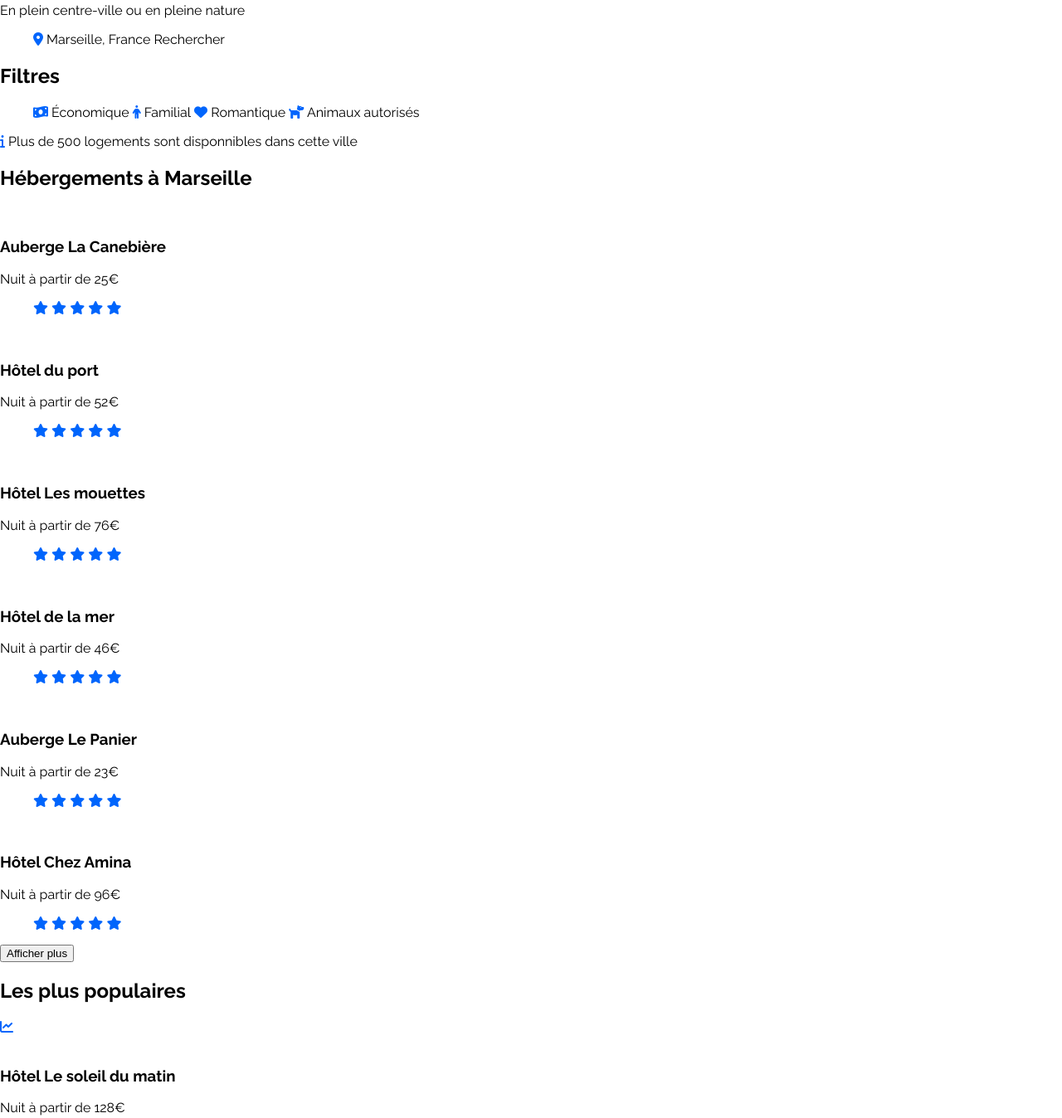
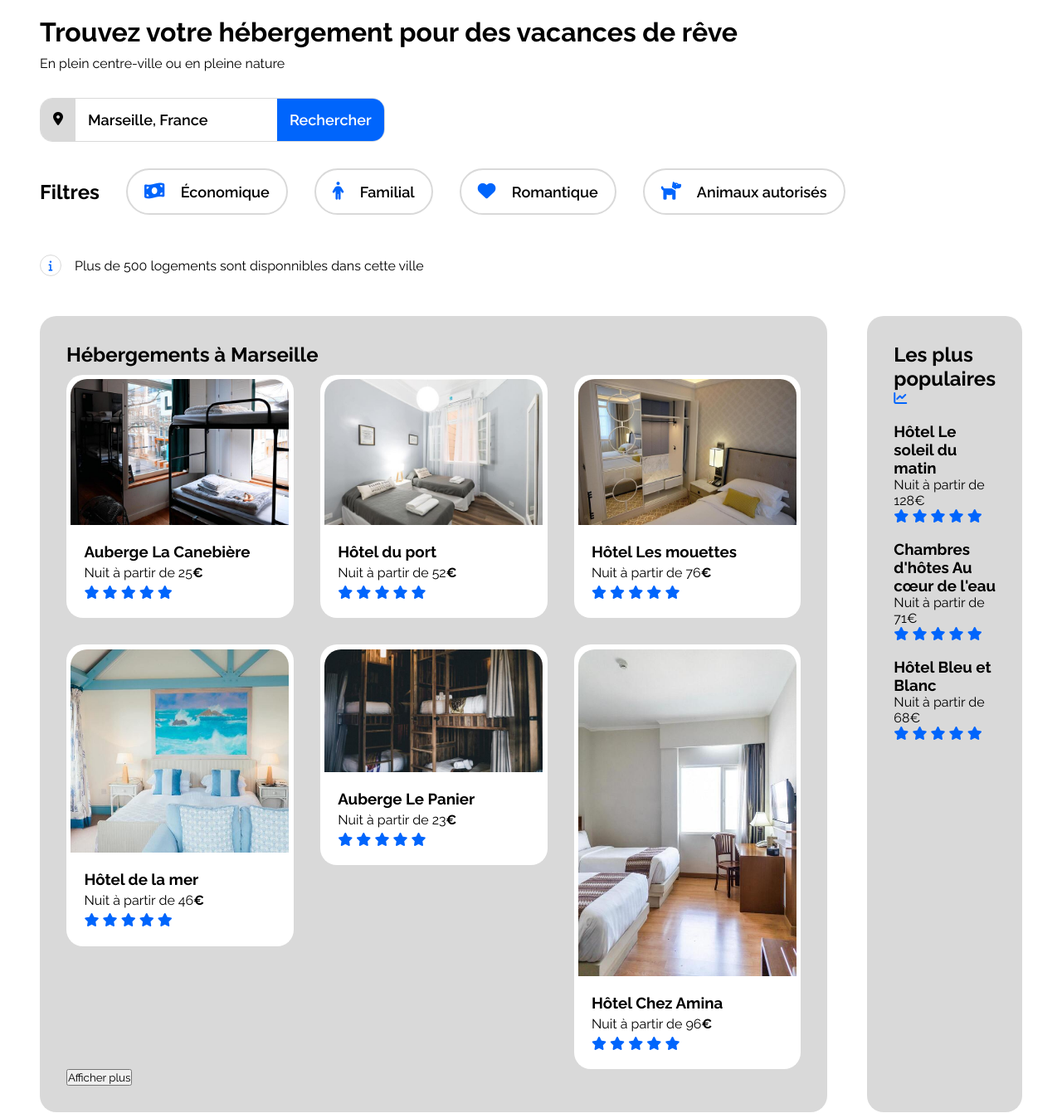
Before and after one commit to 01-Remy/Projet2, a plain HTML site: page web/pages/index.html in a window 1280 px wide. Shown: the part 160-1508 px from the top of the page at 83% size. Drawn offline with Linux system fonts and the light colour scheme.

Commit message:
Nav et section hébergement
- barre de recherche
- Filtre
- Début section hébergements (grid)

```diff
--- a/web/css/style.css
+++ b/web/css/style.css
@@ -4,14 +4,17 @@ Auteur : Rémy Balland
 */
 
 /* Resets */
+* {
+  margin: 0;
+  padding: 0;
+  font-family: "Raleway", sans-serif;
+  box-sizing: border-box;
+}
+
 :root {
   --primary-color: #0065fc;
   --primary-light: #deebff;
-  --back-grey: #f2f2f2;
-  font-family: "Raleway", sans-serif;
-  margin: 0;
-  padding: 0;
-  box-sizing: border-box;
+  --back-grey: #d9d9d9;
 }
 
 body {
@@ -25,7 +28,7 @@ li {
 }
 
 a {
-  color: black;
+  color: inherit;
   text-decoration: none;
 }
 
@@ -33,23 +36,47 @@ i {
   color: var(--primary-color);
 }
 
+main {
+  margin: 3em;
+}
+
+input {
+  border: none;
+  color: black;
+  background-color: transparent;
+}
+
+::placeholder {
+  color: black;
+  opacity: 1;
+}
+
 .flex {
   display: flex;
 }
 
-/* Header */
+.titre {
+  margin-bottom: 10px;
+}
+
+/*
+////////////////
+    HEADER
+////////////////
+*/
+
 .header {
   align-items: center;
-  padding: 0.75em;
 }
 
 .header img {
-  max-height: 1.5em;
-  padding: 0.5em;
+  max-height: 2em;
+  margin: 3em;
 }
 
 .header nav {
   margin-left: auto;
+  margin-right: 3em;
 }
 
 .header nav ul {
@@ -57,11 +84,156 @@ i {
 }
 
 .header nav ul li a {
-  padding-top: 34px;
   padding-inline: 1em;
+  border-top: 2px solid;
+  border-color: transparent;
+  padding-top: 3.4em;
 }
 
 .header nav ul li a:hover {
   color: var(--primary-color);
-  border-top: 2px solid var(--primary-color);
+  border-color: var(--primary-color);
 }
+
+/*
+//////////
+NAV
+SEARCH & FILTRES
+//////////
+*/
+/* Search */
+.search {
+  margin-block: 2em;
+  width: max-content;
+  border: 1px solid var(--back-grey);
+  border-radius: 15px;
+  overflow: hidden;
+}
+
+.search input {
+  font-weight: 600;
+  font-size: large;
+  padding: 15px;
+  outline: none;
+  margin: 0;
+}
+
+.search input.submit {
+  background-color: var(--primary-color);
+  color: #fff;
+  cursor: pointer;
+}
+
+.search label {
+  padding: 15px;
+  background-color: var(--back-grey);
+}
+
+.search label i {
+  color: black;
+}
+
+/* Filtres */
+
+.filtre {
+  margin-bottom: 3em;
+}
+
+.filtre,
+.filtre ul {
+  gap: 2em;
+  align-items: center;
+}
+
+.btn {
+  font-weight: 600;
+  font-size: large;
+  padding-block: 15px;
+  padding-inline: 20px;
+  border: 2px solid var(--back-grey);
+  border-radius: 30px;
+  cursor: pointer;
+  transition: all 0.1s ease;
+}
+
+.btn i {
+  margin-right: 15px;
+  font-size: larger;
+}
+
+.btn:hover {
+  background-color: var(--primary-light);
+}
+
+.nav-filtre p.info {
+  align-items: center;
+  gap: 1em;
+}
+
+.nav-filtre p.info i {
+  display: grid;
+  place-content: center;
+  font-size: small;
+  width: 2em;
+  height: 2em;
+  border: 1px solid var(--back-grey);
+  border-radius: 50%;
+}
+
+/*
+/////////////////
+MAIN CONTENT
+Section liste des hebergements dispo
+
+*/
+
+/* grille 3 colonnes
+1 carte par colone :
+  - img
+  - nom
+  - prix
+  - note
+
+  2 lignes, 6 cartes
+*/
+
+section {
+  margin-block: 3em;
+  gap: 3em;
+}
+
+section .list-annonce {
+  padding: 2em;
+  background-color: var(--back-grey);
+  border-radius: 20px;
+}
+
+.grille-annonce {
+  display: grid;
+  grid: auto / 1fr 1fr 1fr;
+  gap: 2em;
+}
+
+.card-annonce img {
+  width: 100%;
+  height: 58%;
+  border-top-left-radius: 20px;
+  border-top-right-radius: 20px;
+}
+
+.card-annonce {
+  display: flex;
+  flex-direction: column;
+  padding: 2%;
+  background-color: #fff;
+  border-radius: 20px;
+  height: max-content;
+}
+
+.card-annonce .descri {
+  padding: 1em;
+}
+
+.card-annonce .descri > * {
+  padding-top: 5px;
+}
--- a/web/pages/index.html
+++ b/web/pages/index.html
@@ -39,34 +39,40 @@
             </ul>
         </nav>
     </header>
-    <h1>Trouvez votre hébergement pour des vacances de rêve</h1>
+    <main>
+        <h1 class="titre">Trouvez votre hébergement pour des vacances de rêve</h1>
         <p>En plein centre-ville ou en pleine nature</p>
-    <nav>
-        <ul>
-            <li><i class="fa-solid fa-location-dot"></i></li>
-            <li>Marseille, France</li>
-            <li>Rechercher</li>
+        <nav class="nav-filtre">
+            <form method="POST" action="" class="flex search">
+                <label for="localisation"><i class="fa-solid fa-location-dot"></i></label>
+                <input type="text" name="localisation" id="localisation" placeholder="Marseille, France">
+                <input type="submit" value="Rechercher" class="submit">
+            </form>
+            <div class="flex filtre">
+                <h2 class="">Filtres</h2>
+                <ul class="flex">
+                    <li class="btn"><i class="fa-solid fa-money-bill-wave"></i> Économique</li>
+                    <li class="btn"><i class="fa-solid fa-person"></i> Familial</li>
+                    <li class="btn"><i class="fa-solid fa-heart"></i> Romantique</li>
+                    <li class="btn"><i class="fa-solid fa-dog"></i> Animaux autorisés</li>
                 </ul>
-        <div>
-            <h2>Filtres</h2>
-            <ul>
-                <li><i class="fa-solid fa-money-bill-wave"></i> Économique</li>
-                <li><i class="fa-solid fa-person"></i> Familial</li>
-                <li><i class="fa-solid fa-heart"></i> Romantique</li>
-                <li><i class="fa-solid fa-dog"></i> Animaux autorisés</li>
-            </ul>
+
             </div>
-        <p><i class="fa-solid fa-info"></i> Plus de 500 logements sont disponnibles dans cette ville</p>
+            <p class="flex info"><i class="fa-solid fa-info"></i> Plus de 500 logements sont disponnibles dans cette
+                ville
+            </p>
         </nav>
-    <section>
-        <div>
-            <h2>Hébergements à Marseille</h2>
-            <div>
-                <div>
-                    <img src="" alt="">
-                    <div>
+
+        <section class="flex">
+            <div class="list-annonce">
+                <h2 class="titre">Hébergements à Marseille</h2>
+                <div class="grille-annonce">
+                    <div class="card-annonce">
+                        <img src="../assets/images/hebergements/4_small/marcus-loke-WQJvWU_HZFo-unsplash.jpg"
+                            alt="Photo de chambre Auberge la canebière">
+                        <div class="descri">
                             <h3>Auberge La Canebière</h3>
-                        <p>Nuit à partir de 25€</p>
+                            <p>Nuit à partir de 25<b>€</b></p>
                             <ul>
                                 <li><i class="fa-solid fa-star"></i></li>
                                 <li><i class="fa-solid fa-star"></i></li>
@@ -76,13 +82,12 @@
                             </ul>
                         </div>
                     </div>
-            </div>
-            <div>
-                <div>
-                    <img src="" alt="">
-                    <div>
+                    <div class="card-annonce">
+                        <img src="../assets/images/hebergements/4_small/fred-kleber-gTbaxaVLvsg-unsplash.jpg"
+                            alt="Photo de chambre Auberge la canebière">
+                        <div class="descri">
                             <h3>Hôtel du port</h3>
-                        <p>Nuit à partir de 52€</p>
+                            <p>Nuit à partir de 52<b>€</b></p>
                             <ul>
                                 <li><i class="fa-solid fa-star"></i></li>
                                 <li><i class="fa-solid fa-star"></i></li>
@@ -92,13 +97,12 @@
                             </ul>
                         </div>
                     </div>
-            </div>
-            <div>
-                <div>
-                    <img src="" alt="">
-                    <div>
+                    <div class="card-annonce">
+                        <img src="../assets/images/hebergements/4_small/reisetopia-B8WIgxA_PFU-unsplash.jpg"
+                            alt="Photo de chambre Auberge la canebière">
+                        <div class="descri">
                             <h3>Hôtel Les mouettes</h3>
-                        <p>Nuit à partir de 76€</p>
+                            <p>Nuit à partir de 76<b>€</b></p>
                             <ul>
                                 <li><i class="fa-solid fa-star"></i></li>
                                 <li><i class="fa-solid fa-star"></i></li>
@@ -108,13 +112,12 @@
                             </ul>
                         </div>
                     </div>
-            </div>
-            <div>
-                <div>
-                    <img src="" alt="">
-                    <div>
+                    <div class="card-annonce">
+                        <img src="../assets/images/hebergements/4_small/annie-spratt-Eg1qcIitAuA-unsplash.jpg"
+                            alt="Photo de chambre Auberge la canebière">
+                        <div class="descri">
                             <h3>Hôtel de la mer</h3>
-                        <p>Nuit à partir de 46€</p>
+                            <p>Nuit à partir de 46<b>€</b></p>
                             <ul>
                                 <li><i class="fa-solid fa-star"></i></li>
                                 <li><i class="fa-solid fa-star"></i></li>
@@ -124,13 +127,12 @@
                             </ul>
                         </div>
                     </div>
-            </div>
-            <div>
-                <div>
-                    <img src="" alt="">
-                    <div>
+                    <div class="card-annonce">
+                        <img src="../assets/images/hebergements/4_small/nicate-lee-kT-ZyaiwBe0-unsplash.jpg"
+                            alt="Photo de chambre Auberge la canebière">
+                        <div class="descri">
                             <h3>Auberge Le Panier</h3>
-                        <p>Nuit à partir de 23€</p>
+                            <p>Nuit à partir de 23<b>€</b></p>
                             <ul>
                                 <li><i class="fa-solid fa-star"></i></li>
                                 <li><i class="fa-solid fa-star"></i></li>
@@ -140,13 +142,12 @@
                             </ul>
                         </div>
                     </div>
-            </div>
-            <div>
-                <div>
-                    <img src="" alt="">
-                    <div>
+                    <div class="card-annonce">
+                        <img src="../assets/images/hebergements/4_small/febrian-zakaria-M6S1WvfW68A-unsplash.jpg"
+                            alt="Photo de chambre Auberge la canebière">
+                        <div class="descri">
                             <h3>Hôtel Chez Amina</h3>
-                        <p>Nuit à partir de 96€</p>
+                            <p>Nuit à partir de 96<b>€</b></p>
                             <ul>
                                 <li><i class="fa-solid fa-star"></i></li>
                                 <li><i class="fa-solid fa-star"></i></li>
@@ -159,7 +160,7 @@
                 </div>
                 <button>Afficher plus</button>
             </div>
-        <div>
+            <div class="list-annonce">
                 <div>
                     <h2>Les plus populaires</h2>
                     <span><i class="fa-solid fa-chart-line"></i></span>
@@ -214,7 +215,7 @@
                 </div>
             </div>
         </section>
-
+    </main>
 </body>
 
 </html>
```
Lines whose indentation alone changed are shown as unchanged.
